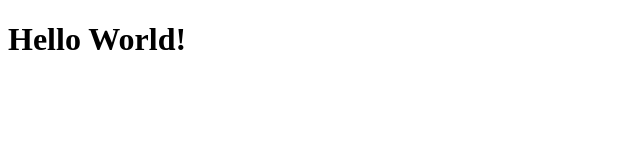
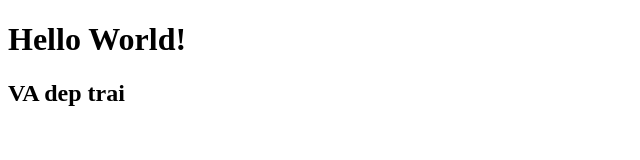
Before and after one commit to AndyAnh174/repo-new, a plain HTML site: page index.html in a window 1280 px wide. Shown: the whole page, without its empty margins (0-640 px from the left). Drawn offline with Linux system fonts and the light colour scheme.

Commit message:
update:h2

```diff
--- a/index.html
+++ b/index.html
@@ -7,5 +7,6 @@
 </head>
 <body>
     <h1>Hello World!</h1>
+    <h2>VA dep trai</h2>
 </body>
 </html>
```
